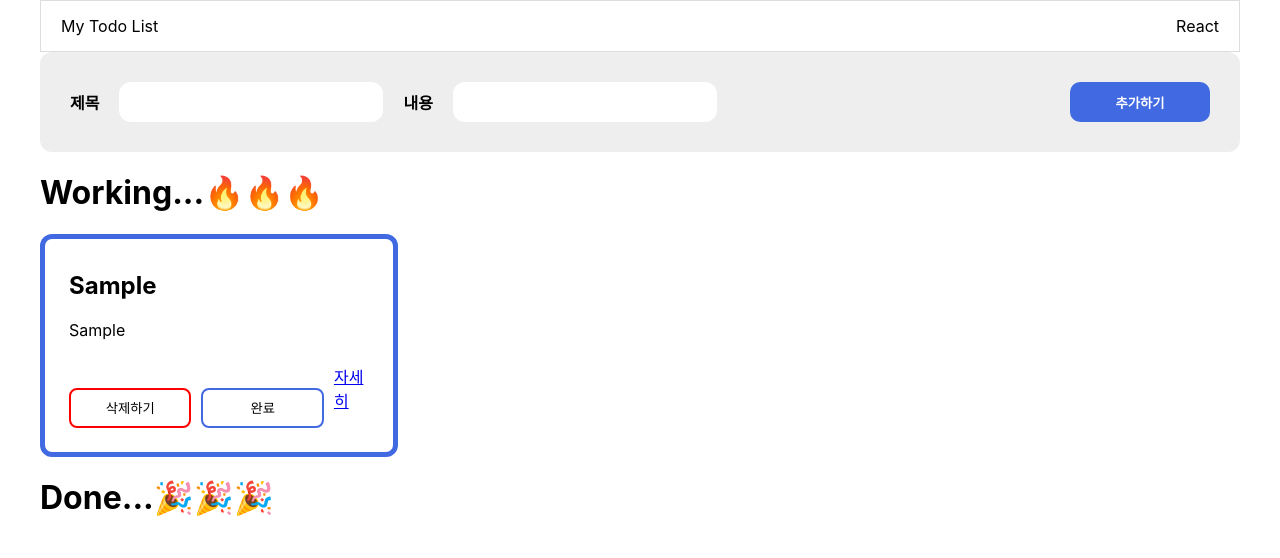
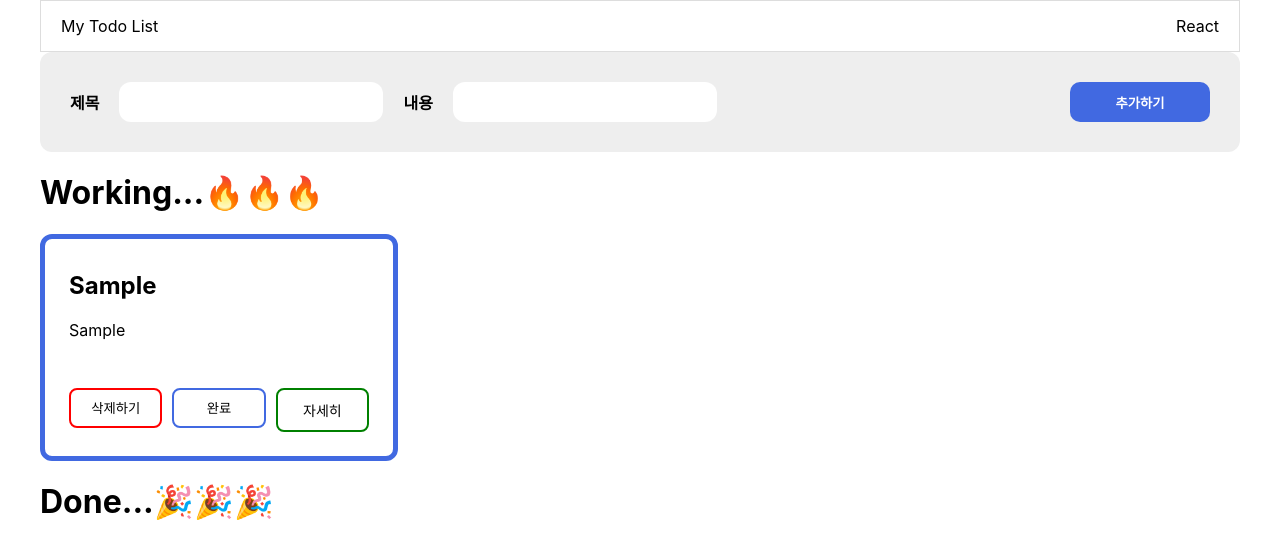
Before and after one commit to SoJaeBeom/MyToDoList, a React (Create React App) app: page / in a window 1280 px wide. Both pictures are taken after typing "Sample", "Sample" into the empty fields and a click on the button "추가하기". Shown: the top 558 px of the page. Built offline with nearby package versions, Linux system fonts and the light colour scheme.

Commit message:
[Design] Detail 페이지 CSS-in-JS 적용

```diff
--- a/src/components/todo/Todo.jsx
+++ b/src/components/todo/Todo.jsx
@@ -25,9 +25,9 @@ export default function Todo({ todo }) {
         <Button className="toggle_btn" onClick={() => onToggleHandler(todo.id)}>
           {todo.isDone === false ? '완료' : '취소'}
         </Button>
-        <Link to={`/${todo.id}`} className="detail_btn">
+        <StyledLink to={`/${todo.id}`} className="detail_btn">
           자세히
-        </Link>
+        </StyledLink>
       </ButtonContainer>
     </TodoContainer>
   )
@@ -61,3 +61,15 @@ const Button = styled.button`
   border: ${(props) =>
     props.className === 'toggle_btn' ? '2px solid royalblue' : '2px solid red'};
 `
+
+const StyledLink = styled(Link)`
+  text-decoration: none;
+  color: black;
+  font-size: 14px;
+  width: 40%;
+  text-align: center;
+  padding: 10px;
+  margin-top: 24px;
+  border: 2px solid green;
+  border-radius: 8px;
+`
--- a/src/pages/Detail.jsx
+++ b/src/pages/Detail.jsx
@@ -2,6 +2,7 @@ import { useDispatch, useSelector } from 'react-redux'
 import { useParams } from 'react-router-dom'
 import { getTodoById } from '../redux/modules/details'
 import { Link } from 'react-router-dom'
+import styled from 'styled-components'
 
 export default function Detail() {
   let params = useParams()
@@ -17,11 +18,50 @@ export default function Detail() {
   const details = useSelector((state) => state.details)
 
   return (
-    <div>
-      <h1>id : {details.id}</h1>
-      <h1>title : {details.title}</h1>
-      <h1>body : {details.body}</h1>
-      <Link to="/">뒤로가기</Link>
-    </div>
+    <DetailContainer>
+      <DetailsContent>
+        <DetailId>ID :{details.id}</DetailId>
+        <DetailTitle>{details.title}</DetailTitle>
+        <DetailBody>{details.body}</DetailBody>
+        <StyledLink to="/">뒤로가기</StyledLink>
+      </DetailsContent>
+    </DetailContainer>
   )
 }
+
+const DetailContainer = styled.div`
+  width: 100%;
+  height: 100vh;
+  display: flex;
+  align-items: center;
+  justify-content: center;
+`
+
+const DetailsContent = styled.div`
+  width: 600px;
+  height: 400px;
+  border: 1px solid rgb(238, 238, 238);
+  display: flex;
+  flex-direction: column;
+  justify-content: space-between;
+  padding: 30px;
+`
+
+const DetailId = styled.h3``
+
+const DetailTitle = styled.h1``
+
+const DetailBody = styled.h2``
+
+const StyledLink = styled(Link)`
+  text-decoration: none;
+  color: black;
+  font-size: 14px;
+  width: 100px;
+  text-align: center;
+  padding: 10px;
+  margin: 20px;
+  margin-left: 477px;
+  border: 2px solid black;
+  border-radius: 8px;
+`
```
